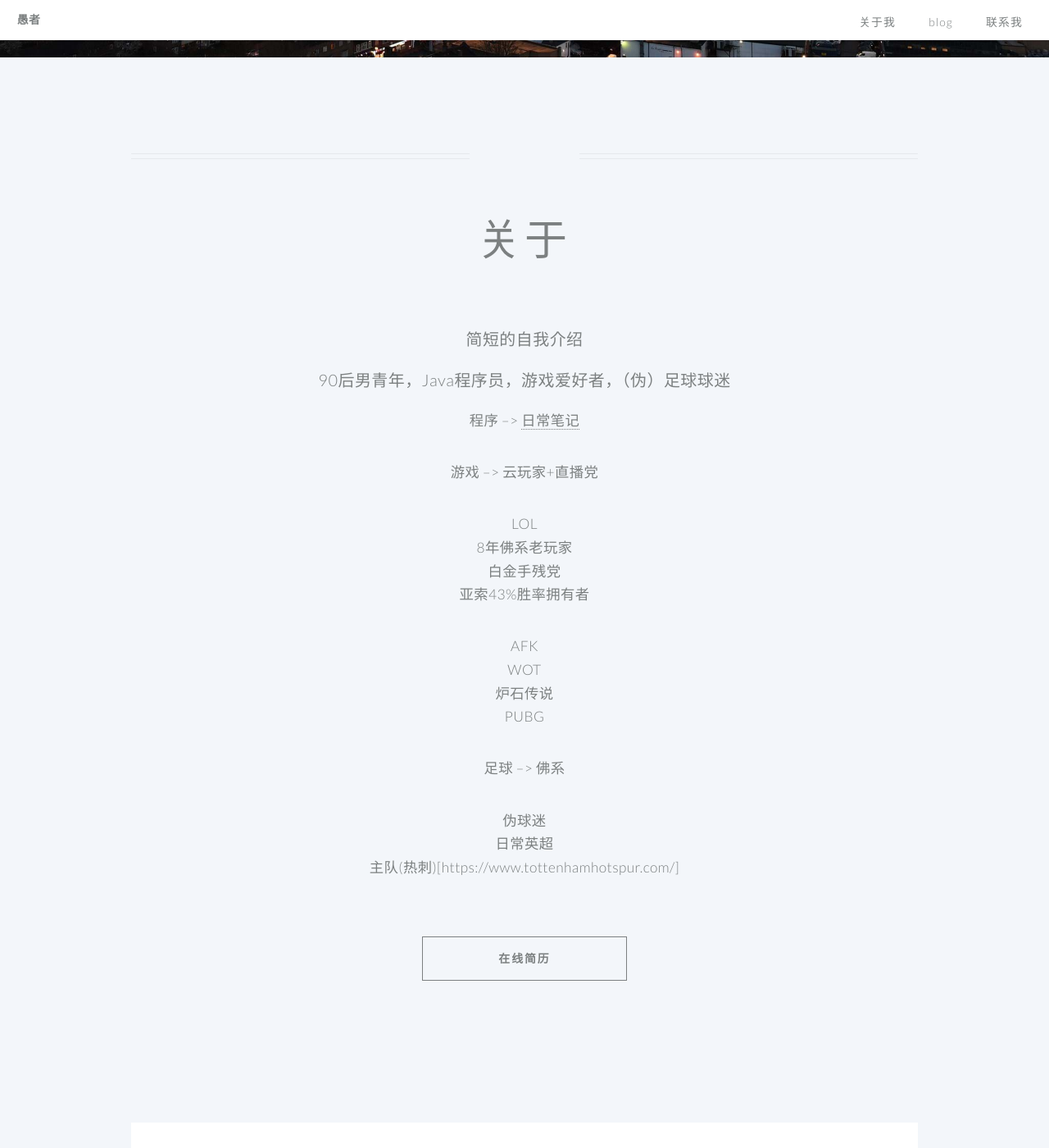
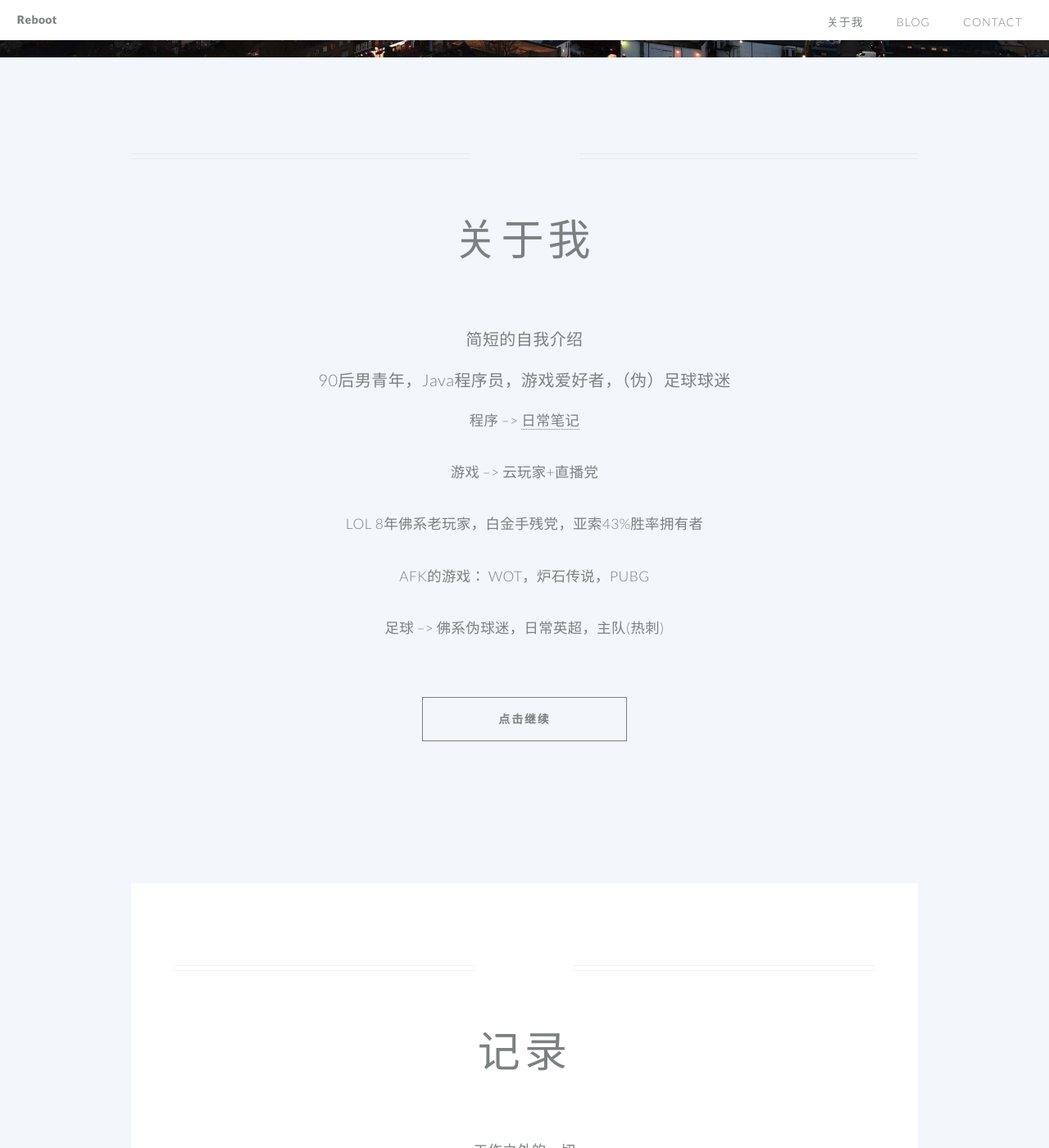
Before and after one commit to AncientAnton/ancientanton.github.io, a Jekyll site: the page built from index.md, in a window 1280 px wide and 1400 px high, scrolled down 470 px. Shown: the whole window at 82% size. Built offline with Jekyll 4.4.1, drawn with Linux system fonts in a browser that asks for light colours; some of the changed text lies outside the part shown.

Commit message:
fix typo & details

```diff
--- a/_data/work.yml
+++ b/_data/work.yml
@@ -3,7 +3,7 @@
 # in the root directory
 
 work:
-  - category: 随记
+  - category: pieces
     items:
       - item: 2020-01-12-begin.html
         image: /images/spurs-standium.jpg
--- a/_includes/2020-01-12-begin.html
+++ b/_includes/2020-01-12-begin.html
@@ -1,7 +1,7 @@
 <h1>
-  <a href="#">package new;</a>
+  <a href="#">Init</a>
 </h1>
 <h2>
-  <p>;;</p>
+  <p>第一篇黑历史</p>
 </h2>
-<p>System.out.println("Hello");</p>
+<p>删过太多次Repo了，暂时抵制住懒癌，找了一个新的模板，重新建站！URBBR！</p>
--- a/_layouts/hello-default.html
+++ b/_layouts/hello-default.html
@@ -53,20 +53,20 @@
 
   <!-- HEADER -->
   <header id="header">
-    <h1 id="logo" style="text-transform:lowercase">
-      <a href="/">愚者</a>
+    <h1 id="logo">
+      <a href="/">Reboot</a>
     </h1>
     <nav id="nav">
       <ul>
-        <li style="text-transform:lowercase">
+        <li>
           <a href="{{ page.page_url }}/#about">关于我</a>
         </li>
         {% if page.portfolio %}
-        <li style="text-transform:lowercase">
+        <li>
           <a href="{{ page.page_url }}/#{{ page.portfolio }}">{{ page.portfolio }}</a>
         </li>
         {% endif %} {% if page.cta %}
-        <li style="text-transform:lowercase">
+        <li>
           <a href="{{ page.page_url }}/#{{ page.cta }}"> {{ page.cta }} </a>
         </li>
         {% endif %}
@@ -123,7 +123,7 @@
       <section class="wrapper style3 container special" id="{{ page.portfolio }}">
         <header class="special">
           <h2>
-            <strong>{{ page.portfolio }}</strong>
+            <strong>记录</strong>
           </h2>
         </header>
         <p>{{ page.portfolio_description }}</p>
@@ -161,7 +161,7 @@
       {% endif %}>
 
       <header class="major">
-        <h2>{{ page.cta }}</h2>
+        <h2>联系我</h2>
       </header>
       {% if page.cta %}
       <p style="padding: 0em 1em; text-align: center">{{ page.cta_description }}</p>
@@ -186,31 +186,31 @@
     <ul class="icons">
       {% if page.weibo_username %}
       <li>
-        <a href="https://weibo.com/{{ page.weibo_username }}" class="icon circle fa-weibo">
+        <a href="https://weibo.com/{{ page.weibo_username }}" class="icon circle fa-weibo" target="_blank">
           <span class="label">Weibo</span>
         </a>
       </li>
       {% endif %} {% if page.twitter_username %}
       <li>
-        <a href="https://twitter.com/{{ page.twitter_username }}" class="icon circle fa-twitter">
+        <a href="https://twitter.com/{{ page.twitter_username }}" class="icon circle fa-twitter" target="_blank">
           <span class="label">Twitter</span>
         </a>
       </li>
       {% endif %} {% if page.facebook_username %}
       <li>
-        <a href="https://www.facebook.com/{{ page.facebook_username }}" class="icon circle fa-facebook">
+        <a href="https://www.facebook.com/{{ page.facebook_username }}" class="icon circle fa-facebook" target="_blank">
           <span class="label">Facebook</span>
         </a>
       </li>
       {% endif %} {% if page.github_username %}
       <li>
-        <a href="https://github.com/{{ page.github_username }}" class="icon circle fa-github">
+        <a href="https://github.com/{{ page.github_username }}" class="icon circle fa-github" target="_blank">
           <span class="label">Github</span>
         </a>
       </li>
       {% endif %} {% if page.linkedin %}
       <li>
-        <a href="https://linkedin.com/in/{{ page.linkedin }}" class="icon circle fa-linkedin-square">
+        <a href="https://linkedin.com/in/{{ page.linkedin }}" class="icon circle fa-linkedin-square" target="_blank">
           <span class="label">LinkedIn</span>
         </a>
       </li>
--- a/index.md
+++ b/index.md
@@ -23,24 +23,24 @@ weibo_username:  sysuanton # your github username
 # google_analytics: <-- your google analytics Tracking ID
 
 # By declaring these variables, you can include a button that links to an external website or to media.
-about_button: https://github.com/AncientAnton # the link
-about_button_label: 在线简历 # the label on the button
+about_button: /#Blog # the link
+about_button_label: 点击继续 # the label on the button
 
 # optional portfolio section ------------------------------------------
 
 # By declaring these variables, you can include a portfolio showcasing your work and organize your portfolio's items into a custom layout, all without adding any CSS. In addition, you must 1) create an HTML file in the_includes folder for each project with the text you'd like to display, and 2) create a YAML file in the _data folder describing the order in which each project should be shown and categorized. See `/includes/example.html` and `/_data/work.yml` for examples.
 
 # the heading for your portfolio and title of your YAML file
-portfolio:  Blog
+portfolio: Blog
 
 # a description to be desplayed below the heading and above the content
-portfolio_description:  工作与工作之外的一切
+portfolio_description: 工作之外的一切
 
 # optional CTA section --------------------------------------------------
 
 # By declaring these variables, you can include a CTA section.
-cta: 联系我 # the heading for your CTA section
-cta_description:  # a description to be desplayed below the heading and above the content
+cta: Contact # the heading for your CTA section
+cta_description: 猛击最下性浪微博 # a description to be desplayed below the heading and above the content
 cta_button: https://ancientanton.github.io/resume/resume.html # a link to an external website or to media
 cta_button_label: 在线简历 # the label on the button
 
@@ -55,17 +55,8 @@ cta_button_label: 在线简历 # the label on the button
 
 **游戏** --> 云玩家+直播党
 
-* LOL
-    * 8年佛系老玩家
-    * 白金手残党
-    * 亚索43%胜率拥有者
-* AFK
-    * WOT
-    * 炉石传说
-    * PUBG
+* LOL 8年佛系老玩家，白金手残党，亚索43%胜率拥有者
 
-**足球** --> 佛系
+* AFK的游戏： WOT，炉石传说，PUBG
 
-* 伪球迷
-* 日常英超
-* 主队(热刺)[https://www.tottenhamhotspur.com/]
+**足球** --> 佛系伪球迷，日常英超，主队(热刺)
```
Also changed, not shown: other parts of _layouts/hello-default.html (+1 -1 lines), other parts of index.md (+2 -2 lines).
